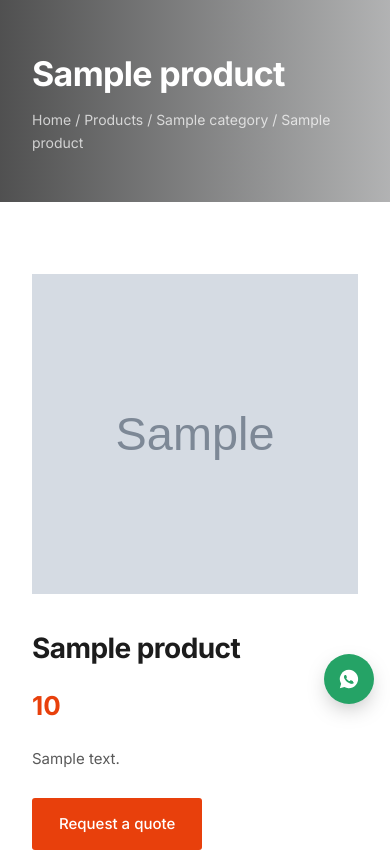
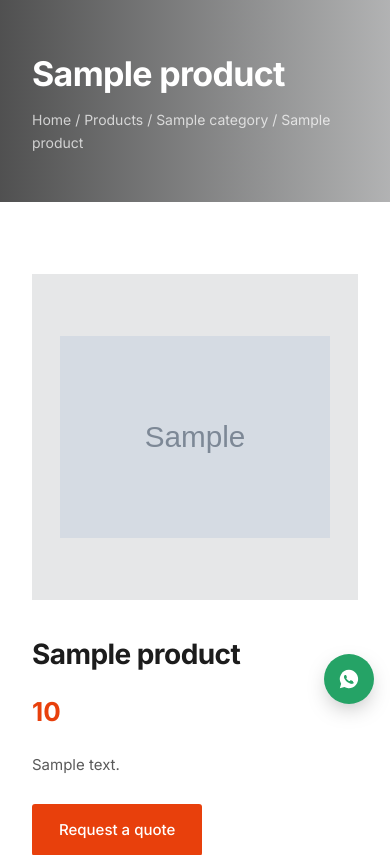
Before and after one commit to yaalasan/online-trade-platform, a Python web app: template templates/product.html in a window 390 px wide. Shown: the part 124-979 px from the top of the page. Run offline with Jinja, Linux system fonts and the light colour scheme; the template is opened without the code that fills it: most values are stand-ins (such as "Sample title", 1, 10 or a date in 2020); grey boxes marked "Sample" are stand-in pictures.

Commit message:
products frame change

```diff
--- a/static/css/site.css
+++ b/static/css/site.css
@@ -221,12 +221,23 @@ footer{background:var(--ink);color:#9A9A9A;padding:56px 0 26px}
 }
 
 /* ---------- product listing + detail ---------- */
-.card .ph img,.pdp-media .ph img{width:100%;height:100%;object-fit:cover}
+/* Default card/media images fill the frame (category tiles, etc.). */
+.card .ph img,.pdp-media .ph img{width:100%;height:100%;object-fit:cover;object-position:center}
 .card .badge,.pdp-info .badge{display:inline-block;font-size:12px;font-weight:600;
   color:var(--brand-dark);background:var(--brand-soft);padding:3px 9px;
   border-radius:3px;margin-bottom:8px}
 .card .meta,.pdp-info .meta{font-size:13px;color:var(--muted);margin-top:6px}
 .card .price,.pdp-info .price{font-size:18px;font-weight:700;color:var(--brand);margin-top:10px}
+
+/* Product photos: square frame like industrial catalogues (e.g. Rippa), but
+   object-fit:contain so the full machine is visible instead of cropped. */
+.card .ph.product-shot,
+.pdp-media .ph.product-shot{
+  height:auto;aspect-ratio:1/1;background:#f3f5f8;overflow:hidden;
+  display:flex;align-items:center;justify-content:center;padding:18px}
+.card .ph.product-shot img,
+.pdp-media .ph.product-shot img{
+  width:100%;height:100%;object-fit:contain;object-position:center;display:block}
 
 /* empty category state — the common case until listings exist */
 .empty{max-width:560px;margin:0 auto;text-align:center;padding:16px 0 8px}
@@ -238,8 +249,10 @@ footer{background:var(--ink);color:#9A9A9A;padding:56px 0 26px}
 /* product detail */
 .pdp{display:grid;grid-template-columns:1fr 1fr;gap:52px;align-items:start}
 .pdp-media .ph.main{height:420px;background:var(--photo)}
+.pdp-media .ph.main.product-shot{height:auto;aspect-ratio:1/1;padding:28px}
 .pdp-media .thumbs{display:flex;gap:10px;margin-top:12px;flex-wrap:wrap}
 .pdp-media .thumb{width:84px;height:84px;background:var(--photo)}
+.pdp-media .thumb.product-shot{width:84px;height:84px;aspect-ratio:auto;padding:8px;flex-shrink:0}
 .pdp-info h2{font-size:28px;font-weight:700;letter-spacing:-.02em;margin-top:4px}
 .pdp-info .price.big{font-size:26px;margin-top:14px}
 .pdp-info .desc{font-size:15px;color:var(--body);line-height:1.8;margin-top:18px}
@@ -257,6 +270,7 @@ footer{background:var(--ink);color:#9A9A9A;padding:56px 0 26px}
 @media(max-width:1000px){
   .pdp{grid-template-columns:1fr;gap:28px}
   .pdp-media .ph.main{height:320px}
+  .pdp-media .ph.main.product-shot{height:auto}
   .spectable th{width:140px}
 }
 
--- a/templates/category.html
+++ b/templates/category.html
@@ -27,7 +27,7 @@
     <div class="grid3">
       {% for p in products %}
       <a class="card" href="{{ url_for('page_product', id=p.id) }}">
-        <div class="ph">{% if p.image %}<img src="{{ p.image }}" alt="{{ p.name }}">{% endif %}</div>
+        <div class="ph product-shot">{% if p.image %}<img src="{{ p.image }}" alt="{{ p.name }}" loading="lazy">{% endif %}</div>
         <div class="body">
           {% if p.verified %}<span class="badge">Verified supplier</span>{% endif %}
           <h3>{{ p.name }}</h3>
--- a/templates/product.html
+++ b/templates/product.html
@@ -20,11 +20,11 @@
 <section>
   <div class="wrap pdp">
     <div class="pdp-media">
-      <div class="ph main">{% if product.image %}<img src="{{ product.image }}" alt="{{ product.name }}">{% endif %}</div>
+      <div class="ph main product-shot">{% if product.image %}<img src="{{ product.image }}" alt="{{ product.name }}">{% endif %}</div>
       {% if product.media and product.media|length > 1 %}
       <div class="thumbs">
         {% for m in product.media %}
-        <div class="ph thumb">{% if m.url %}<img src="{{ m.thumb_url or m.url }}" alt="{{ m.alt_text or product.name }}">{% endif %}</div>
+        <div class="ph thumb product-shot">{% if m.url %}<img src="{{ m.thumb_url or m.url }}" alt="{{ m.alt_text or product.name }}" loading="lazy">{% endif %}</div>
         {% endfor %}
       </div>
       {% endif %}
```
Also changed, not shown: other parts of static/css/site.css (+64 -1 lines).
